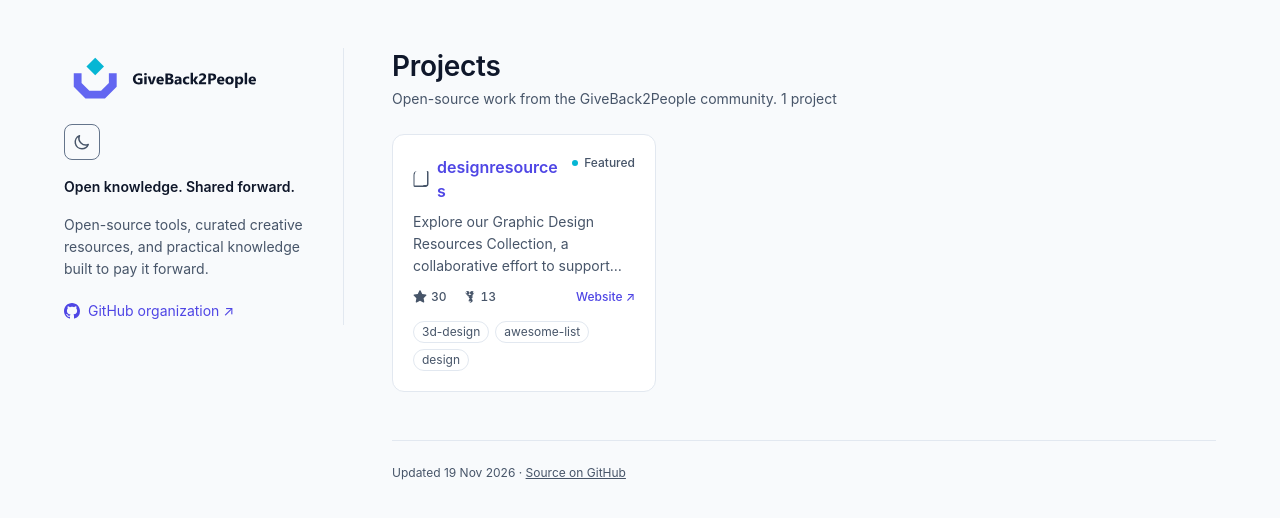
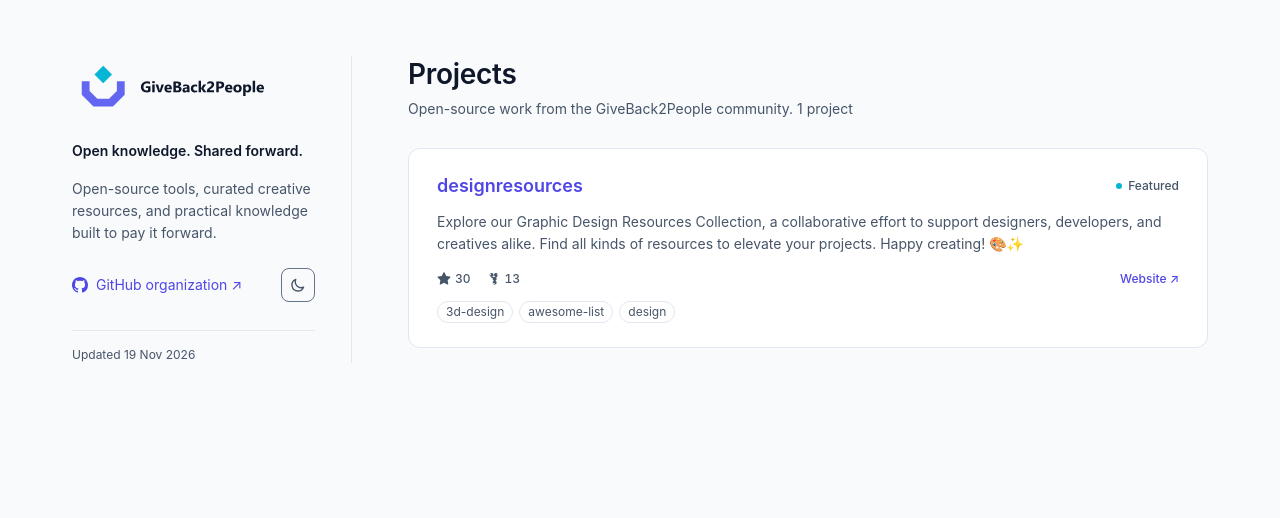
Before and after one commit to GiveBack2People/giveback2people.github.io, a plain HTML site: page index.html in a window 1280 px wide. Drawn offline with Linux system fonts and the light colour scheme.

Commit message:
feat: switch to wide 1-per-line cards without glyphs and move updated date to rail

```diff
--- a/index.html
+++ b/index.html
@@ -118,15 +118,15 @@ body {
   top: 16px;
 }
 
-/* Container */
+/* Container: Centered at 1440px and beyond */
 .container {
   max-width: 1200px;
   width: 100%;
   margin: 0 auto;
-  padding: 48px 24px;
+  padding: 56px 32px;
   display: flex;
   align-items: flex-start;
-  gap: 48px;
+  gap: 56px;
   flex: 1;
 }
 
@@ -135,8 +135,8 @@ body {
   width: 280px;
   flex-shrink: 0;
   position: sticky;
-  top: 48px;
-  padding-right: 32px;
+  top: 56px;
+  padding-right: 36px;
   border-right: 1px solid var(--border);
   display: flex;
   flex-direction: column;
@@ -184,12 +184,11 @@ body {
   color: var(--text-muted);
 }
 
-.rail-links {
+.rail-actions {
   display: flex;
-  flex-direction: column;
-  gap: 12px;
-  margin-top: 4px;
-  list-style: none;
+  align-items: center;
+  justify-content: space-between;
+  margin-top: 8px;
 }
 
 .rail-link {
@@ -213,16 +212,10 @@ body {
   flex-shrink: 0;
 }
 
-.rail-footer {
-  margin-top: 8px;
-  display: flex;
-  align-items: center;
-}
-
 /* Theme Toggle Button */
 .theme-toggle-btn {
-  width: 36px;
-  height: 36px;
+  width: 34px;
+  height: 34px;
   border-radius: 8px;
   border: 1px solid var(--control-border);
   background: transparent;
@@ -246,8 +239,8 @@ body {
 }
 
 .theme-toggle-btn svg {
-  width: 18px;
-  height: 18px;
+  width: 16px;
+  height: 16px;
   display: block;
 }
 
@@ -270,6 +263,16 @@ body {
 :root[data-theme="light"] .theme-icon-sun { display: none !important; }
 :root[data-theme="light"] .theme-icon-moon { display: block !important; }
 
+/* Update metadata in rail */
+.rail-update-meta {
+  font-size: 12px;
+  line-height: 16px;
+  color: var(--text-muted);
+  margin-top: 12px;
+  padding-top: 16px;
+  border-top: 1px solid var(--border);
+}
+
 /* Main Showcase Column */
 .main-content {
   flex: 1;
@@ -279,7 +282,7 @@ body {
 }
 
 .main-header {
-  margin-bottom: 24px;
+  margin-bottom: 28px;
 }
 
 .main-title {
@@ -288,7 +291,7 @@ body {
   font-weight: 600;
   letter-spacing: -0.01em;
   color: var(--text);
-  margin-bottom: 4px;
+  margin-bottom: 6px;
 }
 
 .main-subtitle {
@@ -297,23 +300,21 @@ body {
   color: var(--text-muted);
 }
 
-/* Card Grid */
-.project-grid {
-  display: grid;
-  grid-template-columns: repeat(auto-fill, minmax(260px, 1fr));
+/* 1 Per Line Project List */
+.project-list {
+  display: flex;
+  flex-direction: column;
   gap: 16px;
   list-style: none;
-  margin-bottom: 48px;
 }
 
-/* Card */
+/* Project Card (Wide Row) */
 .project-card {
   position: relative;
   background-color: var(--surface);
   border: 1px solid var(--border);
   border-radius: 12px;
-  padding: 20px;
-  min-height: 140px;
+  padding: 24px 28px;
   display: flex;
   flex-direction: column;
   gap: 12px;
@@ -335,28 +336,14 @@ body {
 
 .card-top {
   display: flex;
-  align-items: flex-start;
+  align-items: center;
   justify-content: space-between;
-  gap: 12px;
-}
-
-.card-title-group {
-  display: flex;
-  align-items: center;
-  gap: 8px;
-  min-width: 0;
-}
-
-.repo-glyph {
-  width: 16px;
-  height: 16px;
-  flex-shrink: 0;
-  color: var(--text-muted);
+  gap: 16px;
 }
 
 .card-title {
-  font-size: 16px;
-  line-height: 24px;
+  font-size: 18px;
+  line-height: 26px;
   font-weight: 600;
   color: var(--link);
   word-break: break-word;
@@ -408,18 +395,18 @@ body {
   font-size: 14px;
   line-height: 22px;
   color: var(--text-muted);
+  line-clamp: 3;
+  -webkit-line-clamp: 3;
   display: -webkit-box;
-  -webkit-line-clamp: 3;
   -webkit-box-orient: vertical;
   overflow: hidden;
-  margin-top: -4px;
 }
 
 /* Card Meta Row */
 .card-meta {
-  margin-top: auto;
   display: flex;
   align-items: center;
+  justify-content: space-between;
   flex-wrap: wrap;
   gap: 16px;
   font-size: 12px;
@@ -427,6 +414,14 @@ body {
   font-weight: 500;
   font-variant-numeric: tabular-nums;
   color: var(--text-muted);
+  padding-top: 4px;
+}
+
+.meta-left {
+  display: flex;
+  align-items: center;
+  flex-wrap: wrap;
+  gap: 16px;
 }
 
 .meta-lang {
@@ -460,7 +455,6 @@ body {
   color: var(--link);
   text-decoration: none;
   font-weight: 500;
-  margin-left: auto;
 }
 
 .card-website-link:hover {
@@ -478,7 +472,7 @@ body {
   display: flex;
   flex-wrap: wrap;
   gap: 6px;
-  margin-top: 4px;
+  margin-top: 2px;
 }
 
 .topic-pill {
@@ -491,46 +485,12 @@ body {
   color: var(--text-muted);
 }
 
-/* Empty State */
-.empty-state {
-  border: 1px dashed var(--border);
-  border-radius: 12px;
-  padding: 32px;
-  text-align: center;
-  font-size: 14px;
-  color: var(--text-muted);
-}
-
-.empty-state a {
-  color: var(--link);
-  text-decoration: underline;
-}
-
-/* Footer */
-.site-footer {
-  margin-top: auto;
-  border-top: 1px solid var(--border);
-  padding: 24px 0 0;
-  font-size: 12px;
-  line-height: 16px;
-  color: var(--text-muted);
-}
-
-.site-footer a {
-  color: inherit;
-  text-decoration: underline;
-}
-
-.site-footer a:hover {
-  color: var(--text);
-}
-
 /* Responsive Breakpoints */
 @media (max-width: 1023px) {
   .container {
     flex-direction: column;
-    padding: 32px 24px;
-    gap: 32px;
+    padding: 36px 24px;
+    gap: 36px;
   }
 
   .identity-rail {
@@ -549,18 +509,12 @@ body {
     width: 100%;
   }
 
-  .rail-footer {
-    margin-top: 0;
+  .rail-actions {
+    margin-top: 4px;
   }
 
-  .rail-links {
-    flex-direction: row;
-    flex-wrap: wrap;
-    gap: 16px;
-  }
-
-  .project-grid {
-    grid-template-columns: repeat(2, 1fr);
+  .project-card {
+    padding: 20px;
   }
 }
 
@@ -574,9 +528,20 @@ body {
     width: 180px;
   }
 
-  .project-grid {
-    grid-template-columns: 1fr;
-    gap: 12px;
+  .project-card {
+    padding: 16px 18px;
+    gap: 10px;
+  }
+
+  .card-top {
+    flex-direction: column;
+    align-items: flex-start;
+    gap: 6px;
+  }
+
+  .card-title {
+    font-size: 16px;
+    line-height: 24px;
   }
 
   .theme-toggle-btn {
@@ -680,34 +645,35 @@ body {
           <img src="./images/horizontal-color-light.svg" class="brand-logo logo-light" alt="GiveBack2People" width="200" height="62">
           <img src="./images/horizontal-color-dark.svg" class="brand-logo logo-dark" alt="" aria-hidden="true" width="200" height="62">
         </a>
-        <div class="rail-footer">
-          <button id="theme-toggle" class="theme-toggle-btn" type="button" aria-label="Switch to dark theme">
-            <!-- Sun Icon (Shown in Dark Theme) -->
-            <svg class="theme-icon-sun" width="18" height="18" fill="none" viewBox="0 0 24 24" stroke="currentColor" stroke-width="2" aria-hidden="true">
-              <path stroke-linecap="round" stroke-linejoin="round" d="M12 3v1m0 16v1m9-9h-1M4 12H3m15.364 6.364l-.707-.707M6.343 6.343l-.707-.707m12.728 0l-.707.707M6.343 17.657l-.707.707M16 12a4 4 0 11-8 0 4 4 0 018 0z" />
-            </svg>
-            <!-- Moon Icon (Shown in Light Theme) -->
-            <svg class="theme-icon-moon" width="18" height="18" fill="none" viewBox="0 0 24 24" stroke="currentColor" stroke-width="2" aria-hidden="true">
-              <path stroke-linecap="round" stroke-linejoin="round" d="M20.354 15.354A9 9 0 018.646 3.646 9.003 9.003 0 0012 21a9.003 9.003 0 008.354-5.646z" />
-            </svg>
-          </button>
-        </div>
       </div>
 
       <p class="rail-tagline">Open knowledge. Shared forward.</p>
 
       <p class="rail-blurb">Open-source tools, curated creative resources, and practical knowledge built to pay it forward.</p>
 
-      <ul class="rail-links">
-        <li>
+      <div class="rail-actions">
         <a href="https://github.com/GiveBack2People" class="rail-link" target="_blank" rel="noopener noreferrer">
           <svg width="16" height="16" viewBox="0 0 16 16" fill="currentColor" aria-hidden="true">
             <path d="M8 0C3.58 0 0 3.58 0 8c0 3.54 2.29 6.53 5.47 7.59.4.07.55-.17.55-.38 0-.19-.01-.82-.01-1.49-2.01.37-2.53-.49-2.69-.94-.09-.23-.48-.94-.82-1.13-.28-.15-.68-.52-.01-.53.63-.01 1.08.58 1.23.82.72 1.21 1.87.87 2.33.66.07-.52.28-.87.51-1.07-1.78-.2-3.64-.89-3.64-3.95 0-.87.31-1.59.82-2.15-.08-.2-.36-1.02.08-2.12 0 0 .67-.21 2.2.82.64-.18 1.32-.27 2-.27.68 0 1.36.09 2 .27 1.53-1.04 2.2-.82 2.2-.82.44 1.1.16 1.92.08 2.12.51.56.82 1.27.82 2.15 0 3.07-1.87 3.75-3.65 3.95.29.25.54.73.54 1.48 0 1.07-.01 1.93-.01 2.2 0 .21.15.46.55.38A8.013 8.013 0 0016 8c0-4.42-3.58-8-8-8z"/>
           </svg>
           <span>GitHub organization ↗</span>
         </a>
-        </li>
-      </ul>
+
+        <button id="theme-toggle" class="theme-toggle-btn" type="button" aria-label="Switch to dark theme">
+          <!-- Sun Icon (Shown in Dark Theme) -->
+          <svg class="theme-icon-sun" width="16" height="16" fill="none" viewBox="0 0 24 24" stroke="currentColor" stroke-width="2" aria-hidden="true">
+            <path stroke-linecap="round" stroke-linejoin="round" d="M12 3v1m0 16v1m9-9h-1M4 12H3m15.364 6.364l-.707-.707M6.343 6.343l-.707-.707m12.728 0l-.707.707M6.343 17.657l-.707.707M16 12a4 4 0 11-8 0 4 4 0 018 0z" />
+          </svg>
+          <!-- Moon Icon (Shown in Light Theme) -->
+          <svg class="theme-icon-moon" width="16" height="16" fill="none" viewBox="0 0 24 24" stroke="currentColor" stroke-width="2" aria-hidden="true">
+            <path stroke-linecap="round" stroke-linejoin="round" d="M20.354 15.354A9 9 0 018.646 3.646 9.003 9.003 0 0012 21a9.003 9.003 0 008.354-5.646z" />
+          </svg>
+        </button>
+      </div>
+
+      <div class="rail-update-meta">
+        Updated 19 Nov 2026
+      </div>
     </header>
 
     <!-- Main Content -->
@@ -717,25 +683,21 @@ body {
         <p class="main-subtitle">Open-source work from the GiveBack2People community. <span class="project-count">1 project</span></p>
       </header>
 
-      <ul class="project-grid" aria-label="Open-source projects">
+      <ul class="project-list" aria-label="Open-source projects">
 
-      <li class="project-grid-item">
+      <li class="project-list-item">
         <article class="project-card">
           <div class="card-top">
-            <div class="card-title-group">
-              <svg class="repo-glyph" width="16" height="16" viewBox="0 0 16 16" fill="currentColor" aria-hidden="true">
-                <path d="M2 2.5A2.5 2.5 0 0 1 4.5 0h8.75a.75.75 0 0 1 .75.75v12.5a.75.75 0 0 1-.75.75h-2.5a.75.75 0 0 0 0 1.5h2.5a2.25 2.25 0 0 0 2.25-2.25V.75A2.25 2.25 0 0 0 13.25 0H4.5a4 4 0 0 0-4 4v10.5A1.5 1.5 0 0 0 2 16h11.25a.75.75 0 0 0 0-1.5H2a.5.5 0 0 1-.5-.5V4A2.5 2.5 0 0 1 2 2.5Z"/>
-              </svg>
             <h2 class="card-title">
               <a href="https://github.com/GiveBack2People/designresources" class="card-title-link">designresources</a>
             </h2>
-            </div>
             <span class="featured-badge"><span class="featured-dot" aria-hidden="true"></span>Featured</span>
           </div>
 
           <p class="card-desc">Explore our Graphic Design Resources Collection, a collaborative effort to support designers, developers, and creatives alike. Find all kinds of resources to elevate your projects. Happy creating! 🎨✨</p>
 
           <div class="card-meta">
+            <div class="meta-left">
 
 
 
@@ -753,6 +715,7 @@ body {
                   </svg>
                   <span>13</span>
                 </span>
+            </div>
 
 
               <a href="https://giveback2people.github.io/designresources/" class="card-website-link" target="_blank" rel="noopener noreferrer">
@@ -768,10 +731,6 @@ body {
       </li>
 
       </ul>
-
-      <footer class="site-footer">
-        <p>Updated 19 Nov 2026 · <a href="https://github.com/GiveBack2People/giveback2people.github.io" target="_blank" rel="noopener noreferrer">Source on GitHub</a></p>
-      </footer>
     </main>
   </div>
 </body>
--- a/src/styles.css
+++ b/src/styles.css
@@ -91,15 +91,15 @@ body {
   top: 16px;
 }
 
-/* Container */
+/* Container: Centered at 1440px and beyond */
 .container {
   max-width: 1200px;
   width: 100%;
   margin: 0 auto;
-  padding: 48px 24px;
+  padding: 56px 32px;
   display: flex;
   align-items: flex-start;
-  gap: 48px;
+  gap: 56px;
   flex: 1;
 }
 
@@ -108,8 +108,8 @@ body {
   width: 280px;
   flex-shrink: 0;
   position: sticky;
-  top: 48px;
-  padding-right: 32px;
+  top: 56px;
+  padding-right: 36px;
   border-right: 1px solid var(--border);
   display: flex;
   flex-direction: column;
@@ -157,12 +157,11 @@ body {
   color: var(--text-muted);
 }
 
-.rail-links {
+.rail-actions {
   display: flex;
-  flex-direction: column;
-  gap: 12px;
-  margin-top: 4px;
-  list-style: none;
+  align-items: center;
+  justify-content: space-between;
+  margin-top: 8px;
 }
 
 .rail-link {
@@ -186,16 +185,10 @@ body {
   flex-shrink: 0;
 }
 
-.rail-footer {
-  margin-top: 8px;
-  display: flex;
-  align-items: center;
-}
-
 /* Theme Toggle Button */
 .theme-toggle-btn {
-  width: 36px;
-  height: 36px;
+  width: 34px;
+  height: 34px;
   border-radius: 8px;
   border: 1px solid var(--control-border);
   background: transparent;
@@ -219,8 +212,8 @@ body {
 }
 
 .theme-toggle-btn svg {
-  width: 18px;
-  height: 18px;
+  width: 16px;
+  height: 16px;
   display: block;
 }
 
@@ -243,6 +236,16 @@ body {
 :root[data-theme="light"] .theme-icon-sun { display: none !important; }
 :root[data-theme="light"] .theme-icon-moon { display: block !important; }
 
+/* Update metadata in rail */
+.rail-update-meta {
+  font-size: 12px;
+  line-height: 16px;
+  color: var(--text-muted);
+  margin-top: 12px;
+  padding-top: 16px;
+  border-top: 1px solid var(--border);
+}
+
 /* Main Showcase Column */
 .main-content {
   flex: 1;
@@ -252,7 +255,7 @@ body {
 }
 
 .main-header {
-  margin-bottom: 24px;
+  margin-bottom: 28px;
 }
 
 .main-title {
@@ -261,7 +264,7 @@ body {
   font-weight: 600;
   letter-spacing: -0.01em;
   color: var(--text);
-  margin-bottom: 4px;
+  margin-bottom: 6px;
 }
 
 .main-subtitle {
@@ -270,23 +273,21 @@ body {
   color: var(--text-muted);
 }
 
-/* Card Grid */
-.project-grid {
-  display: grid;
-  grid-template-columns: repeat(auto-fill, minmax(260px, 1fr));
+/* 1 Per Line Project List */
+.project-list {
+  display: flex;
+  flex-direction: column;
   gap: 16px;
   list-style: none;
-  margin-bottom: 48px;
 }
 
-/* Card */
+/* Project Card (Wide Row) */
 .project-card {
   position: relative;
   background-color: var(--surface);
   border: 1px solid var(--border);
   border-radius: 12px;
-  padding: 20px;
-  min-height: 140px;
+  padding: 24px 28px;
   display: flex;
   flex-direction: column;
   gap: 12px;
@@ -308,28 +309,14 @@ body {
 
 .card-top {
   display: flex;
-  align-items: flex-start;
+  align-items: center;
   justify-content: space-between;
-  gap: 12px;
-}
-
-.card-title-group {
-  display: flex;
-  align-items: center;
-  gap: 8px;
-  min-width: 0;
-}
-
-.repo-glyph {
-  width: 16px;
-  height: 16px;
-  flex-shrink: 0;
-  color: var(--text-muted);
+  gap: 16px;
 }
 
 .card-title {
-  font-size: 16px;
-  line-height: 24px;
+  font-size: 18px;
+  line-height: 26px;
   font-weight: 600;
   color: var(--link);
   word-break: break-word;
@@ -381,18 +368,18 @@ body {
   font-size: 14px;
   line-height: 22px;
   color: var(--text-muted);
+  line-clamp: 3;
+  -webkit-line-clamp: 3;
   display: -webkit-box;
-  -webkit-line-clamp: 3;
   -webkit-box-orient: vertical;
   overflow: hidden;
-  margin-top: -4px;
 }
 
 /* Card Meta Row */
 .card-meta {
-  margin-top: auto;
   display: flex;
   align-items: center;
+  justify-content: space-between;
   flex-wrap: wrap;
   gap: 16px;
   font-size: 12px;
@@ -400,6 +387,14 @@ body {
   font-weight: 500;
   font-variant-numeric: tabular-nums;
   color: var(--text-muted);
+  padding-top: 4px;
+}
+
+.meta-left {
+  display: flex;
+  align-items: center;
+  flex-wrap: wrap;
+  gap: 16px;
 }
 
 .meta-lang {
@@ -433,7 +428,6 @@ body {
   color: var(--link);
   text-decoration: none;
   font-weight: 500;
-  margin-left: auto;
 }
 
 .card-website-link:hover {
@@ -451,7 +445,7 @@ body {
   display: flex;
   flex-wrap: wrap;
   gap: 6px;
-  margin-top: 4px;
+  margin-top: 2px;
 }
 
 .topic-pill {
@@ -464,46 +458,12 @@ body {
   color: var(--text-muted);
 }
 
-/* Empty State */
-.empty-state {
-  border: 1px dashed var(--border);
-  border-radius: 12px;
-  padding: 32px;
-  text-align: center;
-  font-size: 14px;
-  color: var(--text-muted);
-}
-
-.empty-state a {
-  color: var(--link);
-  text-decoration: underline;
-}
-
-/* Footer */
-.site-footer {
-  margin-top: auto;
-  border-top: 1px solid var(--border);
-  padding: 24px 0 0;
-  font-size: 12px;
-  line-height: 16px;
-  color: var(--text-muted);
-}
-
-.site-footer a {
-  color: inherit;
-  text-decoration: underline;
-}
-
-.site-footer a:hover {
-  color: var(--text);
-}
-
 /* Responsive Breakpoints */
 @media (max-width: 1023px) {
   .container {
     flex-direction: column;
-    padding: 32px 24px;
-    gap: 32px;
+    padding: 36px 24px;
+    gap: 36px;
   }
 
   .identity-rail {
@@ -522,18 +482,12 @@ body {
     width: 100%;
   }
 
-  .rail-footer {
-    margin-top: 0;
+  .rail-actions {
+    margin-top: 4px;
   }
 
-  .rail-links {
-    flex-direction: row;
-    flex-wrap: wrap;
-    gap: 16px;
-  }
-
-  .project-grid {
-    grid-template-columns: repeat(2, 1fr);
+  .project-card {
+    padding: 20px;
   }
 }
 
@@ -547,9 +501,20 @@ body {
     width: 180px;
   }
 
-  .project-grid {
-    grid-template-columns: 1fr;
-    gap: 12px;
+  .project-card {
+    padding: 16px 18px;
+    gap: 10px;
+  }
+
+  .card-top {
+    flex-direction: column;
+    align-items: flex-start;
+    gap: 6px;
+  }
+
+  .card-title {
+    font-size: 16px;
+    line-height: 24px;
   }
 
   .theme-toggle-btn {
--- a/styles.css
+++ b/styles.css
@@ -91,15 +91,15 @@ body {
   top: 16px;
 }
 
-/* Container */
+/* Container: Centered at 1440px and beyond */
 .container {
   max-width: 1200px;
   width: 100%;
   margin: 0 auto;
-  padding: 48px 24px;
+  padding: 56px 32px;
   display: flex;
   align-items: flex-start;
-  gap: 48px;
+  gap: 56px;
   flex: 1;
 }
 
@@ -108,8 +108,8 @@ body {
   width: 280px;
   flex-shrink: 0;
   position: sticky;
-  top: 48px;
-  padding-right: 32px;
+  top: 56px;
+  padding-right: 36px;
   border-right: 1px solid var(--border);
   display: flex;
   flex-direction: column;
@@ -157,12 +157,11 @@ body {
   color: var(--text-muted);
 }
 
-.rail-links {
+.rail-actions {
   display: flex;
-  flex-direction: column;
-  gap: 12px;
-  margin-top: 4px;
-  list-style: none;
+  align-items: center;
+  justify-content: space-between;
+  margin-top: 8px;
 }
 
 .rail-link {
@@ -186,16 +185,10 @@ body {
   flex-shrink: 0;
 }
 
-.rail-footer {
-  margin-top: 8px;
-  display: flex;
-  align-items: center;
-}
-
 /* Theme Toggle Button */
 .theme-toggle-btn {
-  width: 36px;
-  height: 36px;
+  width: 34px;
+  height: 34px;
   border-radius: 8px;
   border: 1px solid var(--control-border);
   background: transparent;
@@ -219,8 +212,8 @@ body {
 }
 
 .theme-toggle-btn svg {
-  width: 18px;
-  height: 18px;
+  width: 16px;
+  height: 16px;
   display: block;
 }
 
@@ -243,6 +236,16 @@ body {
 :root[data-theme="light"] .theme-icon-sun { display: none !important; }
 :root[data-theme="light"] .theme-icon-moon { display: block !important; }
 
+/* Update metadata in rail */
+.rail-update-meta {
+  font-size: 12px;
+  line-height: 16px;
+  color: var(--text-muted);
+  margin-top: 12px;
+  padding-top: 16px;
+  border-top: 1px solid var(--border);
+}
+
 /* Main Showcase Column */
 .main-content {
   flex: 1;
@@ -252,7 +255,7 @@ body {
 }
 
 .main-header {
-  margin-bottom: 24px;
+  margin-bottom: 28px;
 }
 
 .main-title {
@@ -261,7 +264,7 @@ body {
   font-weight: 600;
   letter-spacing: -0.01em;
   color: var(--text);
-  margin-bottom: 4px;
+  margin-bottom: 6px;
 }
 
 .main-subtitle {
@@ -270,23 +273,21 @@ body {
   color: var(--text-muted);
 }
 
-/* Card Grid */
-.project-grid {
-  display: grid;
-  grid-template-columns: repeat(auto-fill, minmax(260px, 1fr));
+/* 1 Per Line Project List */
+.project-list {
+  display: flex;
+  flex-direction: column;
   gap: 16px;
   list-style: none;
-  margin-bottom: 48px;
 }
 
-/* Card */
+/* Project Card (Wide Row) */
 .project-card {
   position: relative;
   background-color: var(--surface);
   border: 1px solid var(--border);
   border-radius: 12px;
-  padding: 20px;
-  min-height: 140px;
+  padding: 24px 28px;
   display: flex;
   flex-direction: column;
   gap: 12px;
@@ -308,28 +309,14 @@ body {
 
 .card-top {
   display: flex;
-  align-items: flex-start;
+  align-items: center;
   justify-content: space-between;
-  gap: 12px;
-}
-
-.card-title-group {
-  display: flex;
-  align-items: center;
-  gap: 8px;
-  min-width: 0;
-}
-
-.repo-glyph {
-  width: 16px;
-  height: 16px;
-  flex-shrink: 0;
-  color: var(--text-muted);
+  gap: 16px;
 }
 
 .card-title {
-  font-size: 16px;
-  line-height: 24px;
+  font-size: 18px;
+  line-height: 26px;
   font-weight: 600;
   color: var(--link);
   word-break: break-word;
@@ -381,18 +368,18 @@ body {
   font-size: 14px;
   line-height: 22px;
   color: var(--text-muted);
+  line-clamp: 3;
+  -webkit-line-clamp: 3;
   display: -webkit-box;
-  -webkit-line-clamp: 3;
   -webkit-box-orient: vertical;
   overflow: hidden;
-  margin-top: -4px;
 }
 
 /* Card Meta Row */
 .card-meta {
-  margin-top: auto;
   display: flex;
   align-items: center;
+  justify-content: space-between;
   flex-wrap: wrap;
   gap: 16px;
   font-size: 12px;
@@ -400,6 +387,14 @@ body {
   font-weight: 500;
   font-variant-numeric: tabular-nums;
   color: var(--text-muted);
+  padding-top: 4px;
+}
+
+.meta-left {
+  display: flex;
+  align-items: center;
+  flex-wrap: wrap;
+  gap: 16px;
 }
 
 .meta-lang {
@@ -433,7 +428,6 @@ body {
   color: var(--link);
   text-decoration: none;
   font-weight: 500;
-  margin-left: auto;
 }
 
 .card-website-link:hover {
@@ -451,7 +445,7 @@ body {
   display: flex;
   flex-wrap: wrap;
   gap: 6px;
-  margin-top: 4px;
+  margin-top: 2px;
 }
 
 .topic-pill {
@@ -464,46 +458,12 @@ body {
   color: var(--text-muted);
 }
 
-/* Empty State */
-.empty-state {
-  border: 1px dashed var(--border);
-  border-radius: 12px;
-  padding: 32px;
-  text-align: center;
-  font-size: 14px;
-  color: var(--text-muted);
-}
-
-.empty-state a {
-  color: var(--link);
-  text-decoration: underline;
-}
-
-/* Footer */
-.site-footer {
-  margin-top: auto;
-  border-top: 1px solid var(--border);
-  padding: 24px 0 0;
-  font-size: 12px;
-  line-height: 16px;
-  color: var(--text-muted);
-}
-
-.site-footer a {
-  color: inherit;
-  text-decoration: underline;
-}
-
-.site-footer a:hover {
-  color: var(--text);
-}
-
 /* Responsive Breakpoints */
 @media (max-width: 1023px) {
   .container {
     flex-direction: column;
-    padding: 32px 24px;
-    gap: 32px;
+    padding: 36px 24px;
+    gap: 36px;
   }
 
   .identity-rail {
@@ -522,18 +482,12 @@ body {
     width: 100%;
   }
 
-  .rail-footer {
-    margin-top: 0;
+  .rail-actions {
+    margin-top: 4px;
   }
 
-  .rail-links {
-    flex-direction: row;
-    flex-wrap: wrap;
-    gap: 16px;
-  }
-
-  .project-grid {
-    grid-template-columns: repeat(2, 1fr);
+  .project-card {
+    padding: 20px;
   }
 }
 
@@ -547,9 +501,20 @@ body {
     width: 180px;
   }
 
-  .project-grid {
-    grid-template-columns: 1fr;
-    gap: 12px;
+  .project-card {
+    padding: 16px 18px;
+    gap: 10px;
+  }
+
+  .card-top {
+    flex-direction: column;
+    align-items: flex-start;
+    gap: 6px;
+  }
+
+  .card-title {
+    font-size: 16px;
+    line-height: 24px;
   }
 
   .theme-toggle-btn {
```
Also changed, not shown: scripts/build.mjs (+3 -6 lines), src/template.html (+18 -21 lines). Lines whose indentation alone changed are shown as unchanged.
